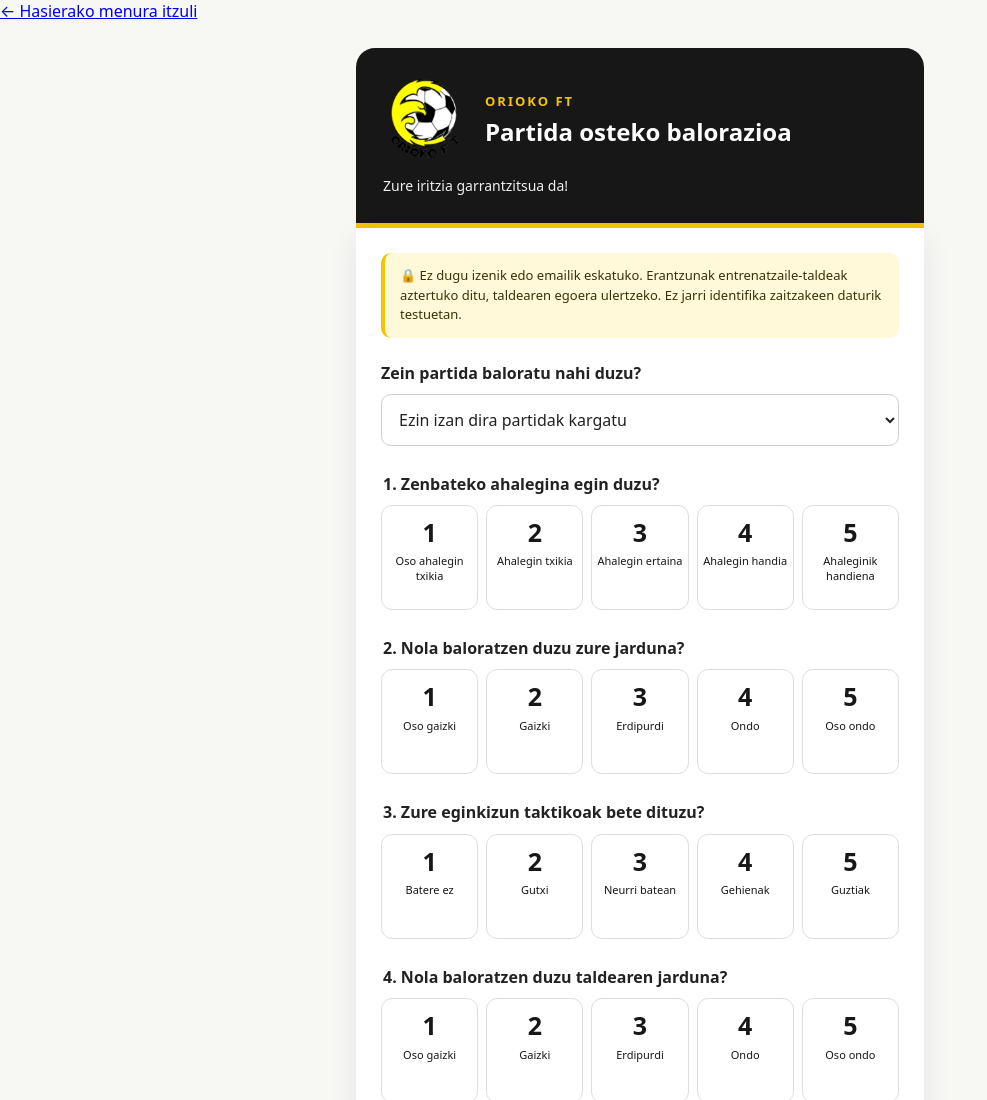
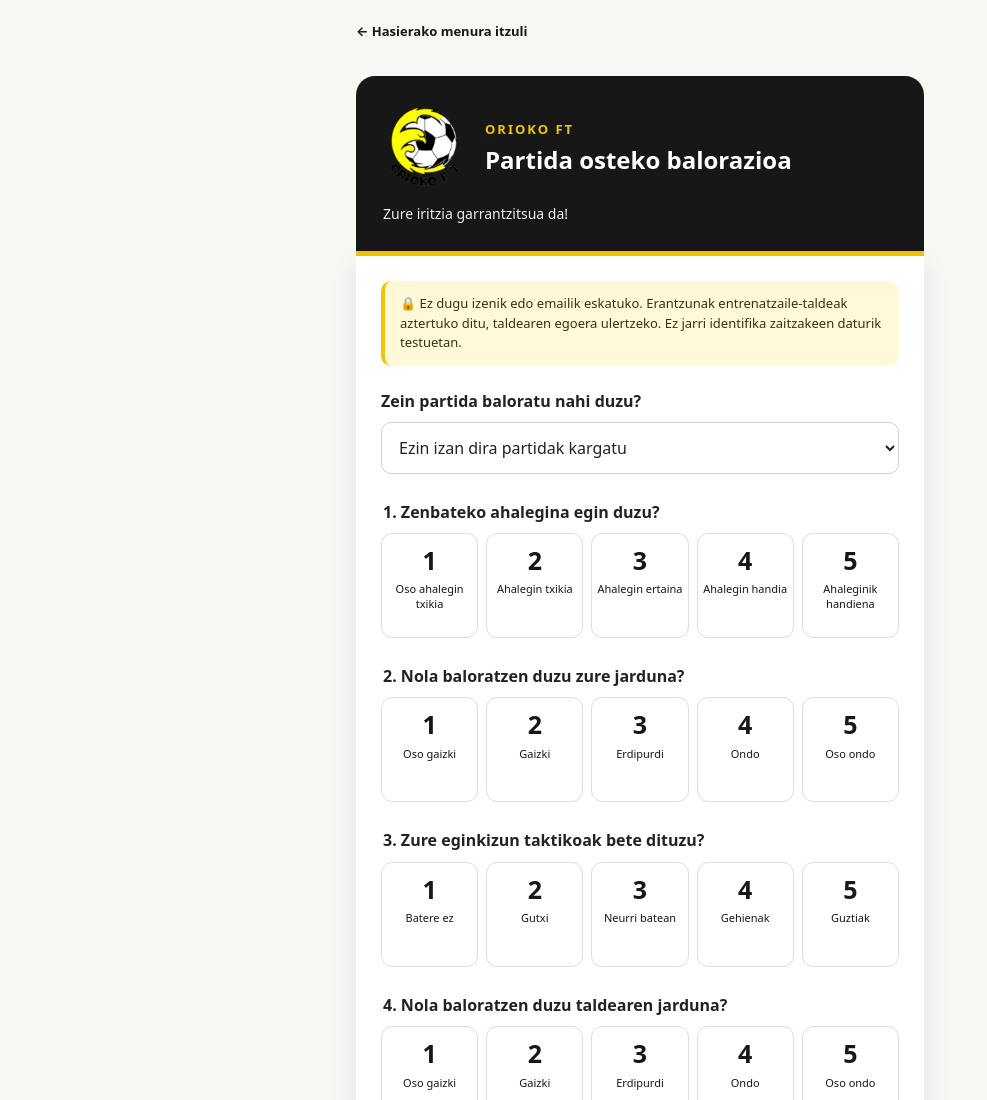
Before and after one commit to itziaritxaspe-gif/oriokoft-balorazioak, a plain HTML site: page public/jokalariak.html in a window 1280 px wide. Shown: the top 1100 px of the page, without its empty margins (0-987 px from the left). Drawn offline with Linux system fonts and the light colour scheme; no server answers.

Commit message:
atzera diseinua style botoia

```diff
--- a/public/jokalariak.html
+++ b/public/jokalariak.html
@@ -44,6 +44,19 @@
     * {
       box-sizing: border-box;
     }
+
+
+  .back-home {
+    display: block;
+    max-width: 600px;
+    margin: 12px auto;
+    padding: 10px 16px;
+    color: #171717;
+    font-size: 13px;
+    font-weight: 700;
+    text-decoration: none;
+  }
+
 
     body {
       margin: 0;
```
Also changed, not shown: public/entrenatzaileak.html (+12 -0 lines).
